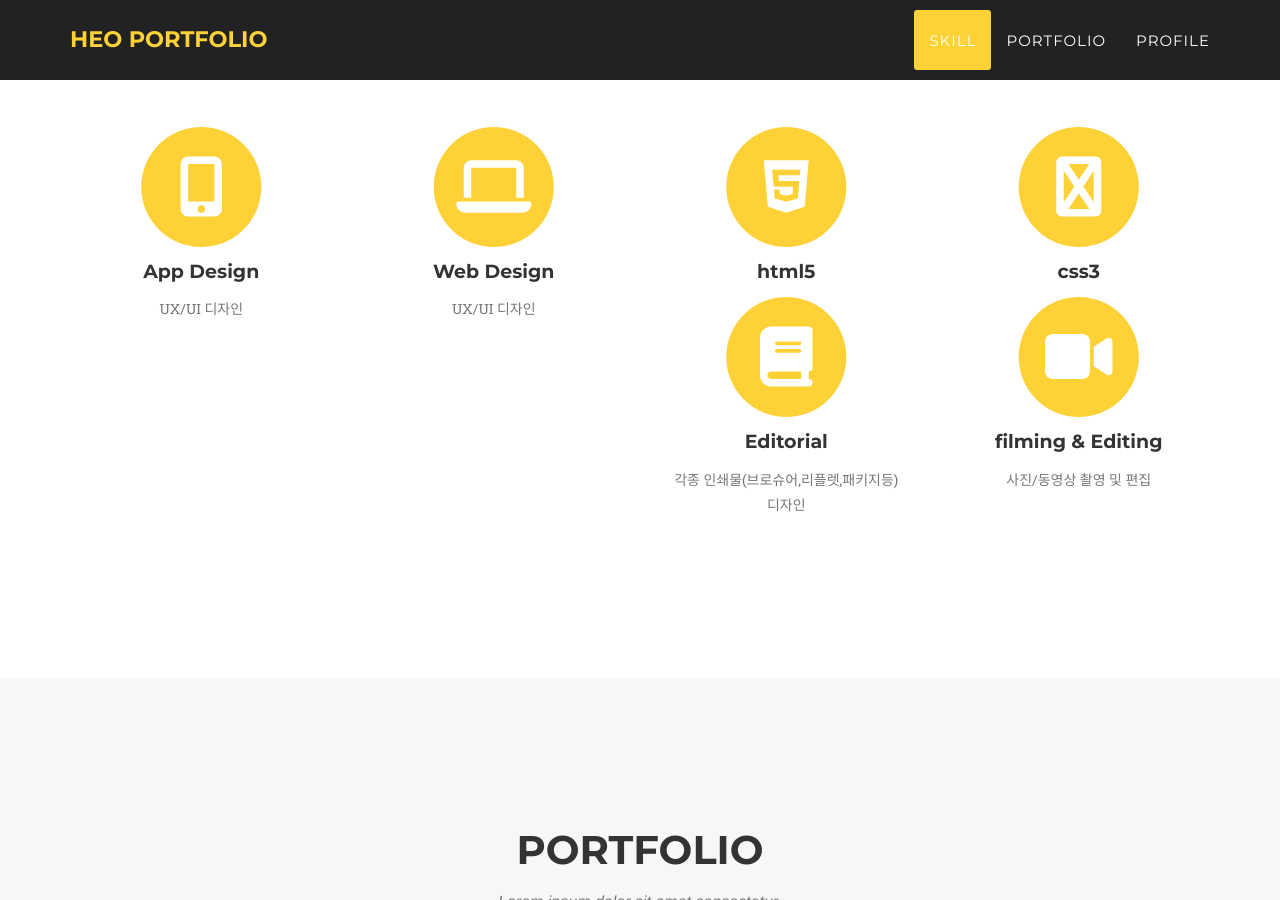
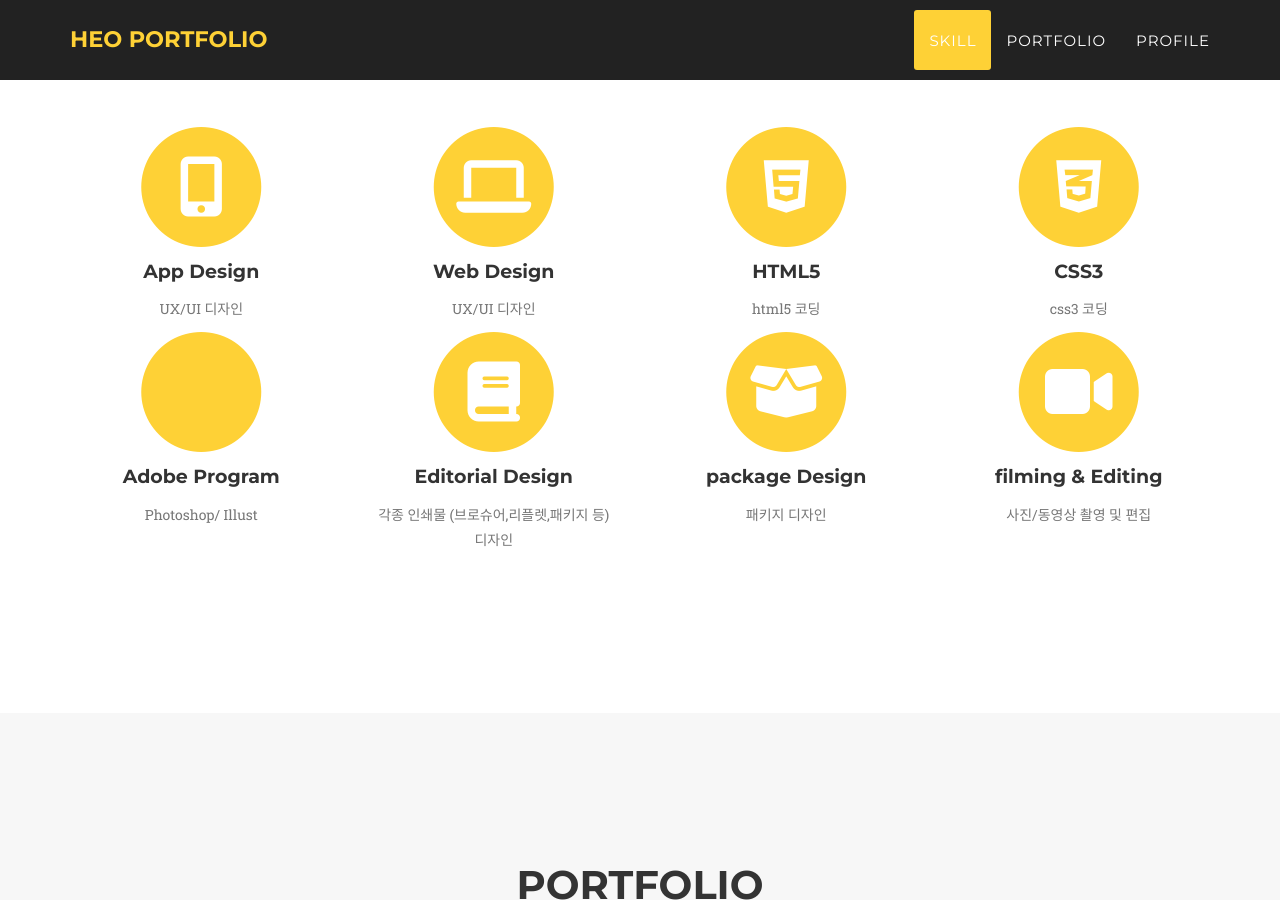
Before and after one commit to alkava28/alkava28, a Jekyll site: the page built from index.html, in a window 1280 px wide and 900 px high, scrolled down 871 px. Built offline with Jekyll 4.4.1, drawn with Linux system fonts in a browser that asks for light colours; nearby versions of some CDN libraries; some web fonts are replaced; library files that are not in the unit come from our copies.

Commit message:
Update services.html

```diff
--- a/_includes/services.html
+++ b/_includes/services.html
@@ -27,27 +27,44 @@
                 <div class="col-md-3">
                     <span class="fa-stack fa-4x">
                         <i class="fa fa-circle fa-stack-2x text-primary"></i>
-                        <i class="fa fa-html5 fa-stack-1x fa-inverse"></i>
+                        <i class="fab fa-html5 fa-stack-1x fa-inverse"></i>
                     </span>
-                    <h4 class="service-heading">html5</h4>
-                    <p class="text-muted"></p>
+                    <h4 class="service-heading">HTML5</h4>
+                    <p class="text-muted">html5 코딩</p>
                 </div>
                 <div class="col-md-3">
                     <span class="fa-stack fa-4x">
                         <i class="fa fa-circle fa-stack-2x text-primary"></i>
-                        <i class="fa fa-css3-alt fa-stack-1x fa-inverse"></i>
+                        <i class="fab fa-css3-alt fa-stack-1x fa-inverse"></i>
                     </span>
-                    <h4 class="service-heading">css3</h4>
-                    <p class="text-muted"></p>
+                    <h4 class="service-heading">CSS3</h4>
+                    <p class="text-muted">css3 코딩</p>
+                </div>
+                <div class="col-md-3">
+                    <span class="fa-stack fa-4x">
+                        <i class="fa fa-circle fa-stack-2x text-primary"></i>
+                        <i class="fab fa-adobe fa-stack-1x fa-inverse"></i>
+                    </span>
+                    <h4 class="service-heading">Adobe Program</h4>
+                    <p class="text-muted">Photoshop/ Illust</p>
                 </div>
                 <div class="col-md-3">
                     <span class="fa-stack fa-4x">
                         <i class="fa fa-circle fa-stack-2x text-primary"></i>
                         <i class="fa fa-book fa-stack-1x fa-inverse"></i>
                     </span>
-                    <h4 class="service-heading">Editorial</h4>
-                    <p class="text-muted">각종 인쇄물(브로슈어,리플렛,패키지등) 디자인</p>
-                </div><div class="col-md-3">
+                    <h4 class="service-heading">Editorial Design</h4>
+                    <p class="text-muted">각종 인쇄물 (브로슈어,리플렛,패키지 등) 디자인</p>
+                </div>
+                <div class="col-md-3">
+                    <span class="fa-stack fa-4x">
+                        <i class="fa fa-circle fa-stack-2x text-primary"></i>
+                        <i class="fas fa-box-open fa-stack-1x fa-inverse"></i>
+                    </span>
+                    <h4 class="service-heading">package Design</h4>
+                    <p class="text-muted">패키지 디자인</p>
+                </div>
+                <div class="col-md-3">
                     <span class="fa-stack fa-4x">
                         <i class="fa fa-circle fa-stack-2x text-primary"></i>
                         <i class="fa fa-video fa-stack-1x fa-inverse"></i>
```
